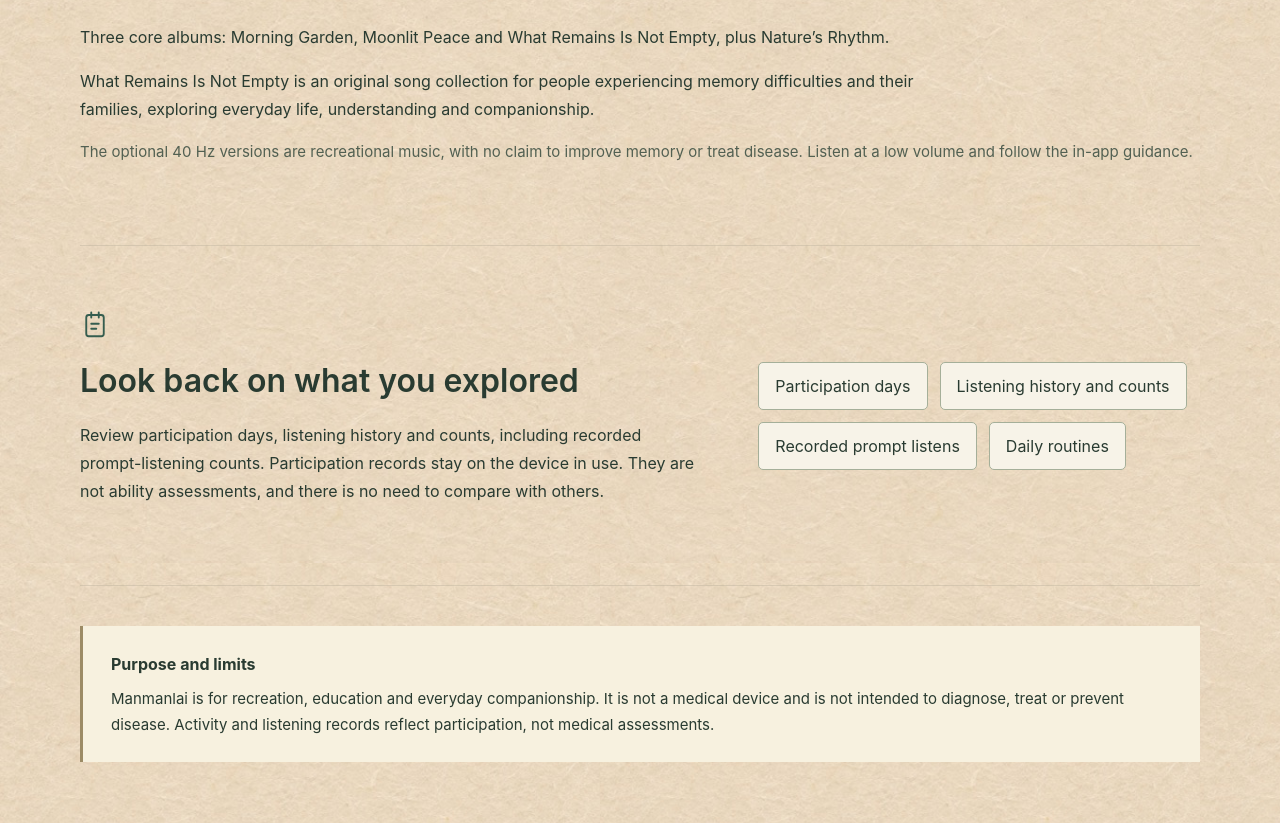
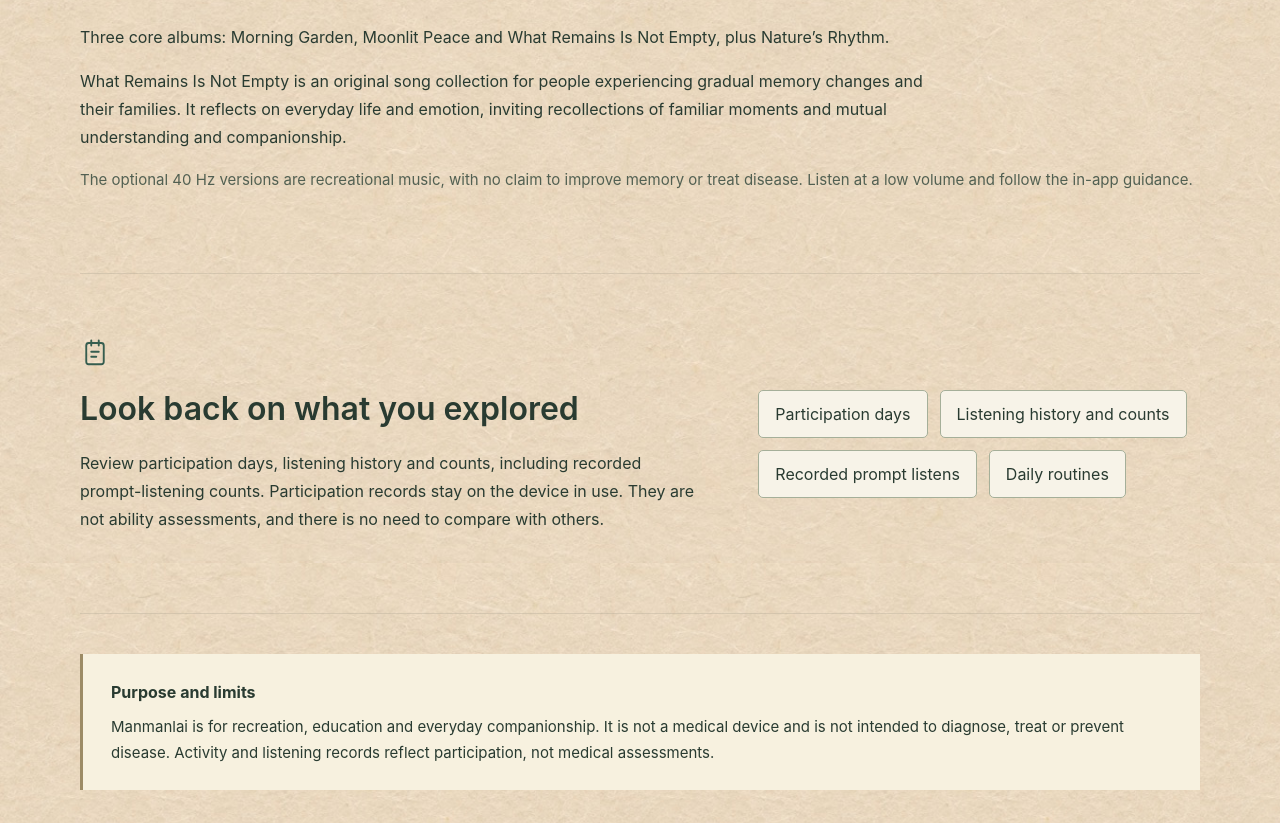
Before and after one commit to sinosale/manmanlai, a plain HTML site: page english.html in a window 1280 px wide. Shown: the part 2137-2960 px from the top of the page. Drawn offline with Linux system fonts and the light colour scheme.

Commit message:
Refine song album description

```diff
--- a/english.html
+++ b/english.html
@@ -42,7 +42,7 @@
       <p class="music-intro">Original songs, piano and strings, and nature sounds. Choose how you like to listen.</p>
       <div class="music-options"><div class="music-option"><span class="option-kind">Speaker-friendly</span><h3>40 Hz rhythmic music</h3><p>Listen quietly through a phone, tablet or speakers. No headphones needed.</p></div><div class="music-option"><span class="option-kind">Stereo headphones</span><h3>40 Hz binaural beats</h3><p>Requires stereo headphones with separate left and right channels.</p></div></div>
       <p class="album-note">Three core albums: Morning Garden, Moonlit Peace and What Remains Is Not Empty, plus Nature’s Rhythm.</p>
-      <p class="album-note">What Remains Is Not Empty is an original song collection for people experiencing memory difficulties and their families, exploring everyday life, understanding and companionship.</p>
+      <p class="album-note">What Remains Is Not Empty is an original song collection for people experiencing gradual memory changes and their families. It reflects on everyday life and emotion, inviting recollections of familiar moments and mutual understanding and companionship.</p>
       <p class="small-note">The optional 40 Hz versions are recreational music, with no claim to improve memory or treat disease. Listen at a low volume and follow the in-app guidance.</p>
     </section>
     <section id="records" class="section records" aria-labelledby="records-title">
```
Also changed, not shown: index.html (+1 -1 lines).
